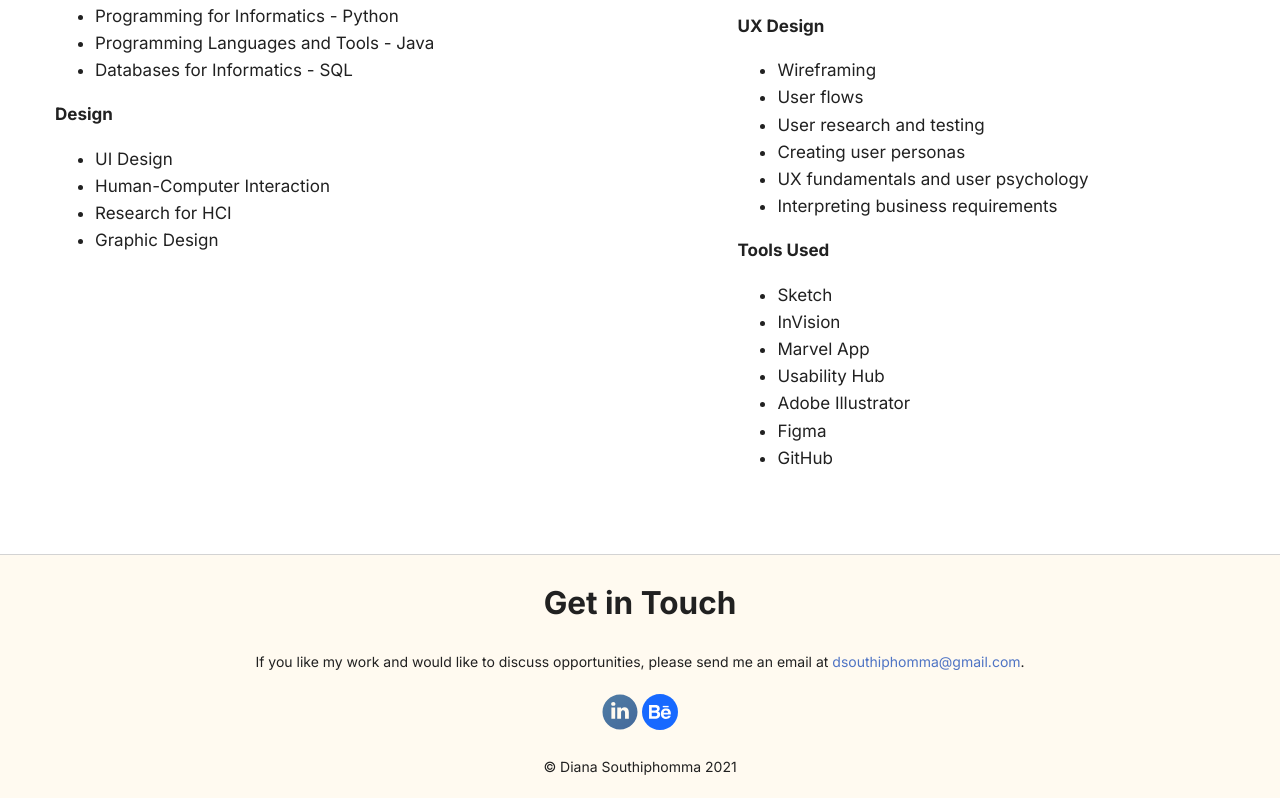
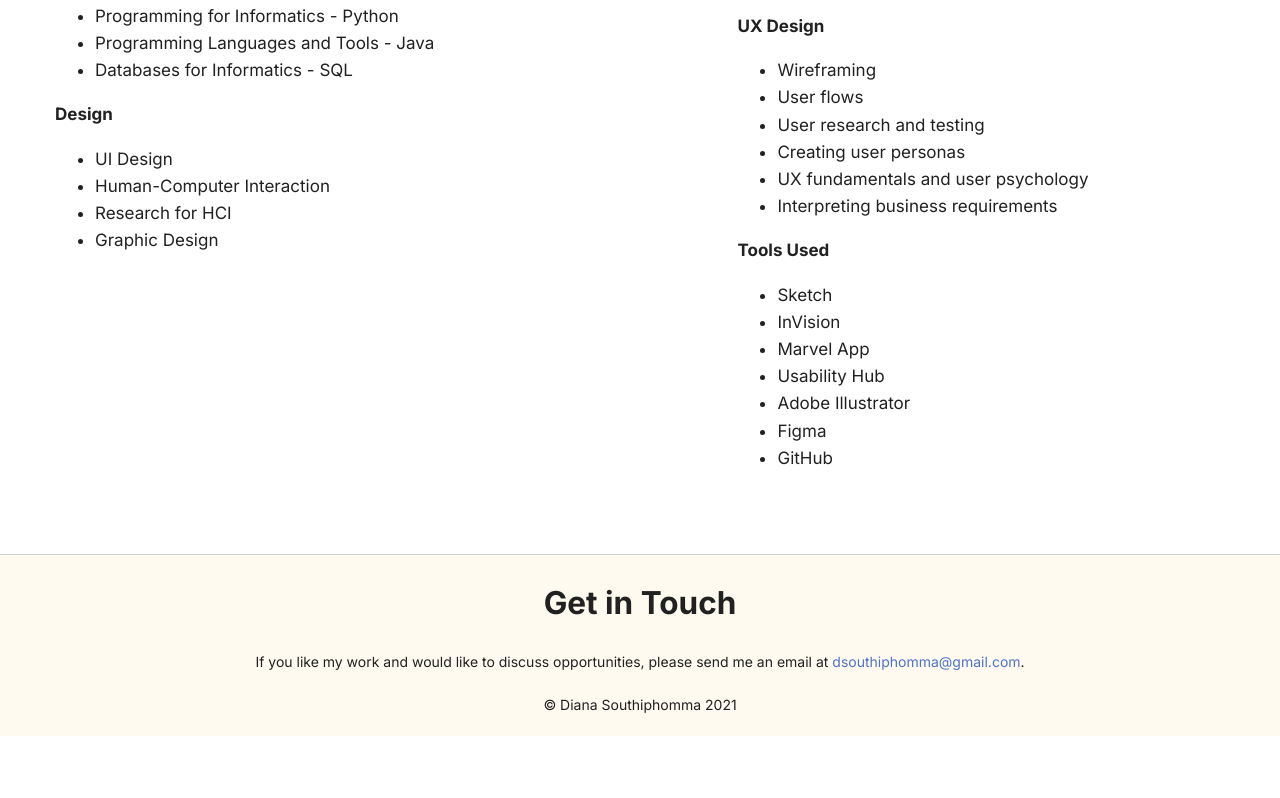
Before and after one commit to dianasou/portfolio, a plain HTML site: page about.html in a window 1280 px wide. Shown: the part 867-1665 px from the top of the page. After the commit the page ends 1603 px from the top, so only its background shows below. Drawn offline with nearby package versions, Linux system fonts and the light colour scheme.

Commit message:
Delete social icons

```diff
--- a/about.html
+++ b/about.html
@@ -146,44 +146,6 @@
       <h2>Get in Touch</h2>
       <p>If you like my work and would like to discuss opportunities, please send me an email at <a href="mailto:dsouthiphomma@gmail.com">dsouthiphomma@gmail.com</a>.</p>
 
-      <div id="social">
-        <!--Social Media Icons-->
-        <a href="https://www.linkedin.com/in/dianasou/" target="_blank">
-          <svg enable-background="new 0 0 512 512" height="512px" id="Layer_1" version="1.1" viewBox="0 0 512 512" width="512px" xml:space="preserve" xmlns="http://www.w3.org/2000/svg" xmlns:xlink="http://www.w3.org/1999/xlink">
-            <g>
-              <linearGradient gradientUnits="userSpaceOnUse" id="SVGID_1_" x1="8.9756" x2="577.923" y1="-78.99" y2="557.6892">
-                <stop offset="0" style="stop-color:#517FA6" />
-                <stop offset="1" style="stop-color:#426699" />
-              </linearGradient>
-              <path d="M271.06,214.363v-0.525c-0.1,0.17-0.247,0.36-0.347,0.525H271.06z" fill="url(#SVGID_1_)" />
-              <linearGradient gradientUnits="userSpaceOnUse" id="SVGID_2_" x1="-20.1191" x2="548.8283" y1="-52.9904" y2="583.6888">
-                <stop offset="0" style="stop-color:#517FA6" />
-                <stop offset="1" style="stop-color:#426699" />
-              </linearGradient>
-              <path
-                d="M256,7.098C118.535,7.098,7.098,118.535,7.098,256c0,137.465,111.437,248.902,248.902,248.902   c137.465,0,248.902-111.437,248.902-248.902C504.902,118.535,393.465,7.098,256,7.098z M187.455,352.802h-53.822V190.89h53.822   V352.802z M160.554,168.794h-0.363c-18.058,0-29.755-12.445-29.755-27.992c0-15.886,12.052-27.969,30.465-27.969   c18.421,0,29.747,12.083,30.102,27.969C191.004,156.349,179.323,168.794,160.554,168.794z M381.564,352.805h-53.822v-86.627   c0-21.759-7.792-36.613-27.271-36.613c-14.875,0-23.725,10.008-27.624,19.687c-1.42,3.464-1.783,8.276-1.783,13.125v90.425h-53.83   c0,0,0.718-146.718,0-161.912h53.827v22.948c7.149-11.015,19.927-26.754,48.518-26.754c35.43,0,61.983,23.138,61.986,72.871   V352.805z"
-                fill="url(#SVGID_2_)" />
-            </g>
-          </svg>
-        </a>
-        <a href="https://www.behance.net/dsouthiphomma" target="_blank">
-          <svg enable-background="new 0 0 512 512" id="Layer_2" version="1.1" viewBox="0 0 512 512" xml:space="preserve" xmlns="http://www.w3.org/2000/svg" xmlns:xlink="http://www.w3.org/1999/xlink">
-            <g>
-              <path d="M512,256c0,141.4-114.6,256-256,256S0,397.4,0,256S114.6,0,256,0C397.4,0,512,114.6,512,256z" fill="#1769FF" />
-              <g>
-                <rect fill="#FFFFFF" height="19.4" width="83.6" x="295.3" y="169.2" />
-                <path
-                  d="M228.5,247.3c6.5-3.3,11.4-7,14.7-11c5.9-7.1,8.9-16.6,8.9-28.3c0-11.4-2.9-21.2-8.8-29.4    c-9.8-13.3-26.4-20.2-49.9-20.5h-93v192.5h86.7c9.8,0,18.8-0.9,27.2-2.6c8.3-1.7,15.6-5,21.7-9.7c5.5-4.1,10-9.1,13.6-15.1    c5.7-9.1,8.6-19.3,8.6-30.7c0-11.1-2.5-20.5-7.5-28.2C245.7,256.6,238.3,250.9,228.5,247.3z M138.7,191.6h41.9    c9.2,0,16.8,1,22.7,3c6.9,2.9,10.3,8.8,10.3,17.8c0,8.1-2.6,13.7-7.8,16.9s-12,4.8-20.4,4.8h-46.8v-42.5H138.7z M204.9,313.8    c-4.6,2.3-11.1,3.4-19.5,3.4h-46.7v-51.3h47.4c8.3,0.1,14.7,1.2,19.2,3.3c8.2,3.7,12.3,10.6,12.3,20.6    C217.6,301.6,213.4,309.6,204.9,313.8z"
-                  fill="#FFFFFF" />
-                <path
-                  d="M409,261.7c-1.7-11.2-5.5-21-11.3-29.4c-6.5-9.6-14.7-16.6-24.6-21.1s-21.1-6.7-33.5-6.7    c-20.9,0-37.8,6.6-50.9,19.7c-13.1,13.2-19.6,32.1-19.6,56.7c0,26.3,7.2,45.3,21.7,57s31.2,17.5,50.1,17.5    c22.9,0,40.8-6.9,53.6-20.8c8.2-8.7,12.8-17.3,13.8-25.7h-38c-2.2,4.2-4.8,7.4-7.7,9.8c-5.3,4.3-12.2,6.5-20.7,6.5    c-8,0-14.8-1.8-20.5-5.4c-9.4-5.7-14.3-15.8-14.9-30h103.7C410.4,277.6,410,268.2,409,261.7z M307.5,265.4    c1.3-9.3,4.6-16.6,9.9-22s12.7-8.1,22.2-8.1c8.8,0,16.1,2.6,22.1,7.7c5.9,5.1,9.2,12.6,9.9,22.5L307.5,265.4L307.5,265.4z"
-                  fill="#FFFFFF" />
-              </g>
-            </g>
-          </svg>
-        </a>
-      </div>
-
       <p id="copyright">&copy; Diana Southiphomma 2021</p>
 
     </div>
```
